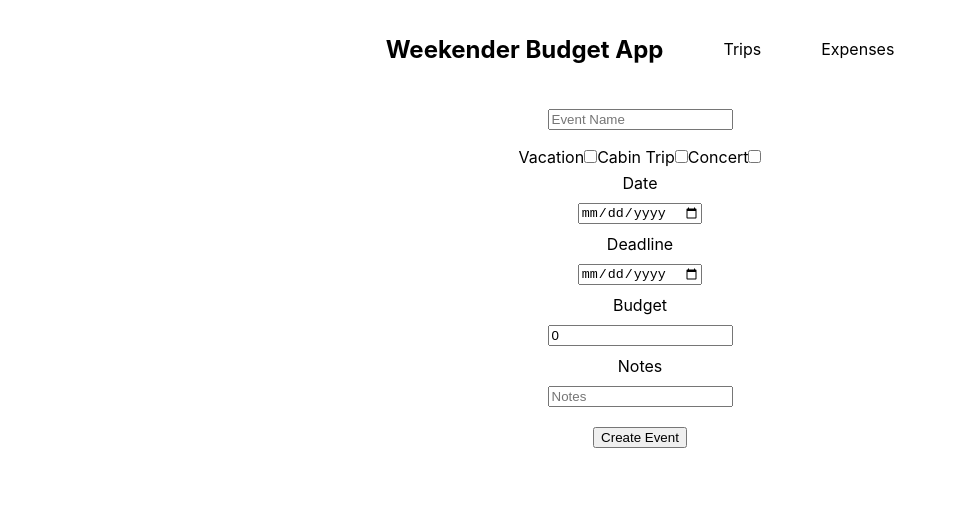
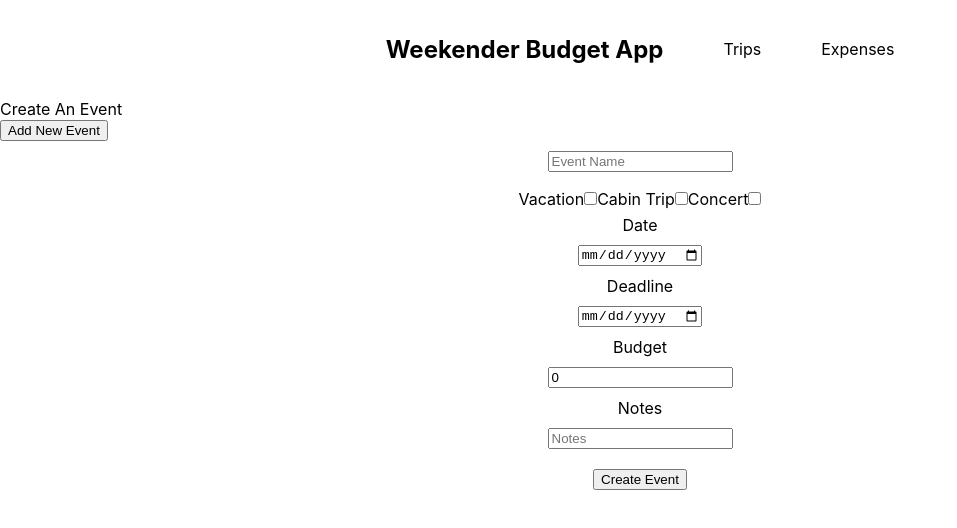
Before and after one commit to ANNIEB45/ga-project3-group-budget-app, a React (Create React App) app in the folder client/: page / in a window 1280 px wide. Shown: the top 528 px of the page, without its empty margins (0-957 px from the left). Built offline with nearby package versions, Linux system fonts and the light colour scheme; no server answers.

Commit message:
updated home and createform component

```diff
--- a/client/src/components/Home-Component/CreateEventFrom.js
+++ b/client/src/components/Home-Component/CreateEventFrom.js
@@ -24,7 +24,6 @@ export default class CreateEventFrom extends Component {
     handleSubmit = async (evt) => {
         evt.preventDefault()
         console.log('i was clicked')
-        const newEventData = {newEvent : this.state.newEvent}
         try {
             await axios.post('/api/event', this.state.newEvent)
             this.props.getAllEvents()
--- a/client/src/components/Home-Component/Home.js
+++ b/client/src/components/Home-Component/Home.js
@@ -21,7 +21,7 @@ export default class Home extends Component {
         try {
             const res = await axios.get('/api/event')
             const newState = { ...this.state }
-            newState.allEvents = res.data
+            newState.allEvents = res.data.reverse()
             this.setState(newState)
         } catch (err) {
             console.log('failed to get all books')
@@ -34,6 +34,10 @@ export default class Home extends Component {
     render() {
         return (
             <div>
+                <div>Create An Event</div>
+                <button>Add New Event</button>
+
+
                 <CreateForm
                     getAllEvents={ this.getAllEvents } />
             </div>
```
